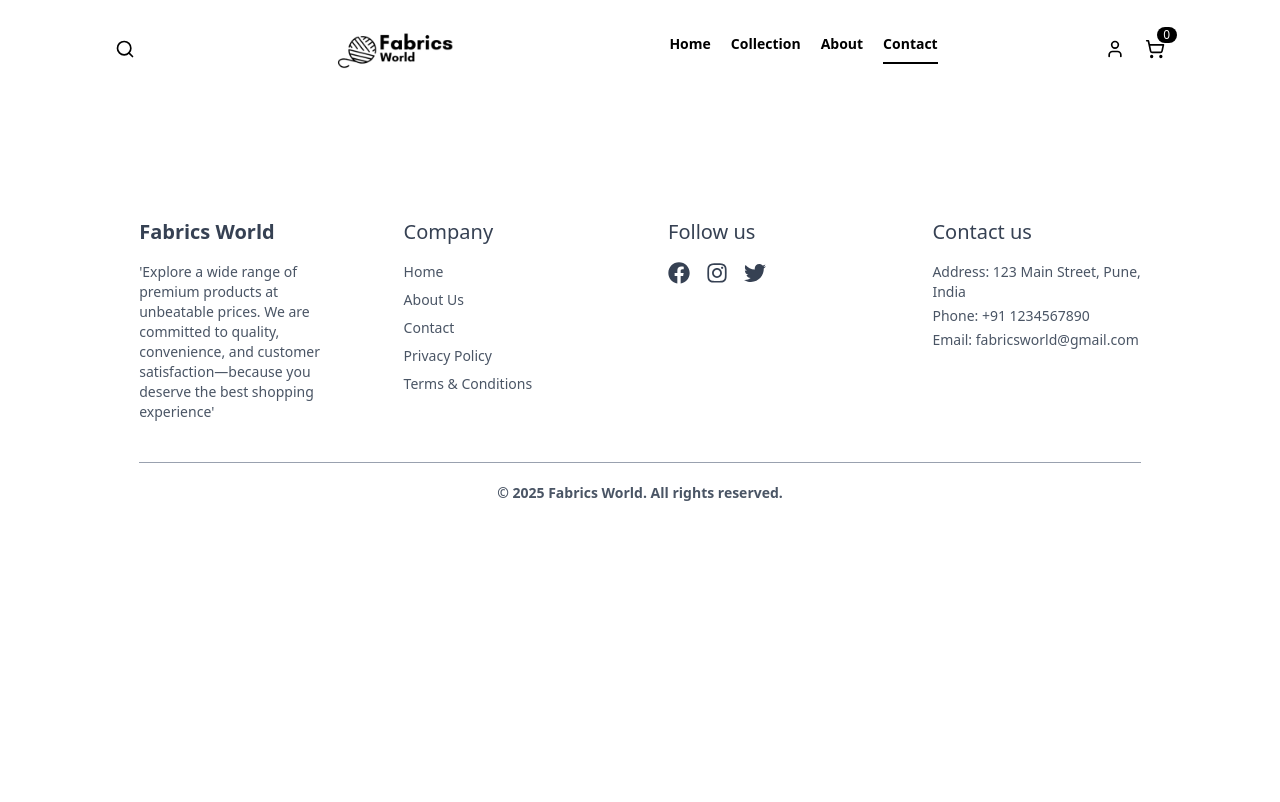
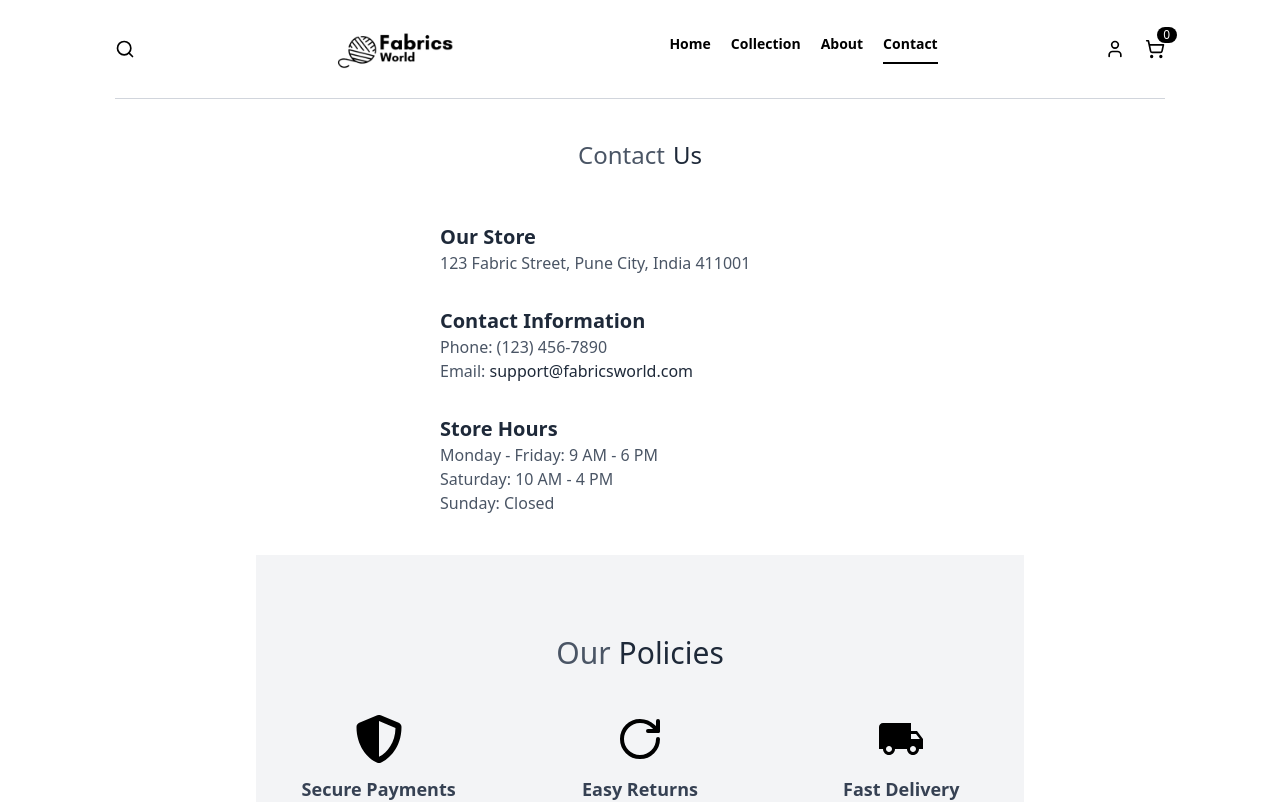
Before and after one commit to themxnish/e-commerce, a React (Vite) app in the folder front/: page /contact in a window 1280 px wide. Shown: the top 802 px of the page. Built offline with nearby package versions, Linux system fonts and the light colour scheme.

Commit message:
about and contact page

```diff
--- a/front/src/pages/About.jsx
+++ b/front/src/pages/About.jsx
@@ -1,9 +1,28 @@
 import React from 'react'
+import Title from '../components/Title'
+import Reviews from '../components/Reviews'
 
-function About() {
+const About = () => {
   return (
-    <div>
+    <div className='pt-8 border-t border-gray-300'>
+      <div className='text-2xl text-center pt-4'>
+        <Title text1={"About"} text2={"Us"}/>
+      </div>
+      <div className='my-10 flex flex-col md:flex-row-reverse gap-12'>
+        <img src="https://www.fabricmill.com/media/mageplaza/blog/post/f/a/fabric_types.jpg" className='w-full md:w-2/4 h-[300px] object-cover hover:scale-103 transition' alt="Fabrics"/>
+        <div className='flex flex-col gap-6 md:w-3/5 text-gray-700'>
+        <p>
+          At <b>Fabrics World</b>, we are dedicated to providing high-quality fabrics to designers, businesses, and creative minds. Our carefully curated selection features everything from luxurious silks and soft cottons to durable blends, ensuring the perfect material for any project. Whether you’re designing fashion, decorating interiors, or sourcing bulk fabrics, we prioritize craftsmanship and quality in every piece we offer.</p>
 
+        <p>With a seamless shopping experience, secure transactions, and reliable shipping, fabric sourcing has never been easier. Our team is committed to helping you find the right textures, colors, and patterns to bring your creative vision to life. Explore our diverse collection and craft something truly unique with fabrics that inspire.</p>
+
+        <div>
+          <h3 className='text-lg font-semibold text-gray-800'>Our Mission</h3>
+          <p>To empower designers, creators, and businesses by providing the highest-quality fabrics for their projects. We believe that the right fabric can transform ideas into remarkable creations, and we are committed to delivering the finest materials with unmatched craftsmanship.</p>
+        </div>
+        </div>
+      </div>
+      <Reviews/>
     </div>
   )
 }
--- a/front/src/pages/Contact.jsx
+++ b/front/src/pages/Contact.jsx
@@ -1,11 +1,39 @@
-import React from 'react'
+import React from 'react';
+import Title from '../components/Title';
+import Policy from '../components/Policy';
 
-function Contact() {
+const Contact = () => {
   return (
-    <div>
+    <div className='min-h-[50vh] flex flex-col items-center border-t border-gray-300'>
+      <div className='w-[90%] max-w-[400px]'>
+        <div className='text-center pt-10 text-2xl'>
+          <Title text1={'Contact'} text2={'Us'} />
+        </div>
+        <div className='w-full max-w-3xl mt-10 space-y-8 text-gray-800'>
+          <div>
+            <h3 className='text-xl font-semibold'>Our Store</h3>
+            <p className='text-gray-600'>123 Fabric Street, Pune City, India 411001</p>
+          </div>
 
+          <div>
+            <h3 className='text-xl font-semibold'>Contact Information</h3>
+            <p className='text-gray-600'>Phone: (123) 456-7890</p>
+            <p className='text-gray-600'>Email: <a href='mailto:support@fabricsworld.com' className='text-gray-800 font-medium hover:underline'>support@fabricsworld.com</a></p>
+          </div>
+
+          <div>
+            <h3 className='text-xl font-semibold'>Store Hours</h3>
+            <p className='text-gray-600'>Monday - Friday: 9 AM - 6 PM</p>
+            <p className='text-gray-600'>Saturday: 10 AM - 4 PM</p>
+            <p className='text-gray-600'>Sunday: Closed</p>
+          </div>
+        </div>
+      </div>
+      <div className='w-[80hv] max-w-3xl mt-10'>
+        <Policy />
+      </div>
     </div>
-  )
-}
+  );
+};
 
-export default Contact
+export default Contact;
```
